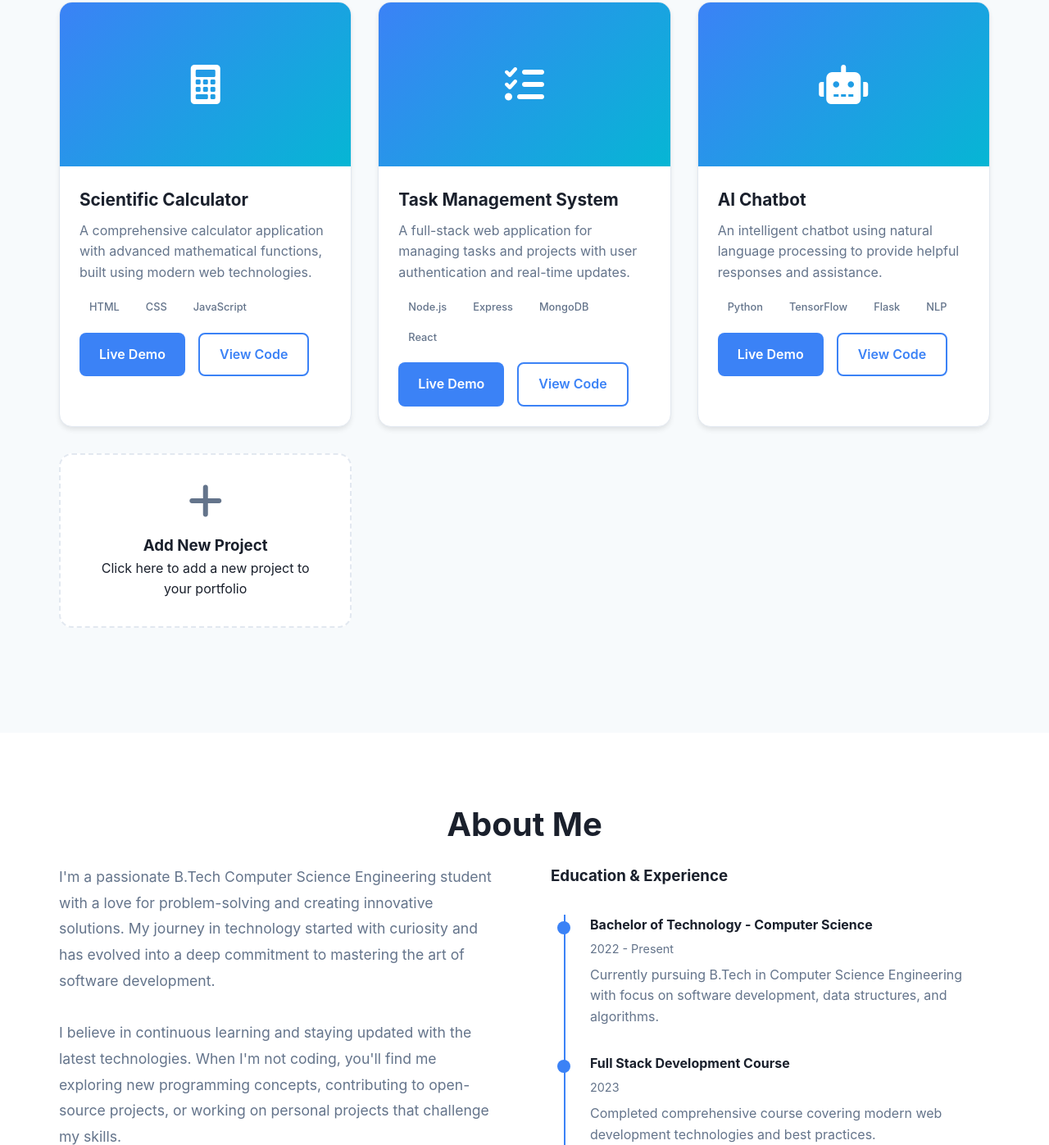
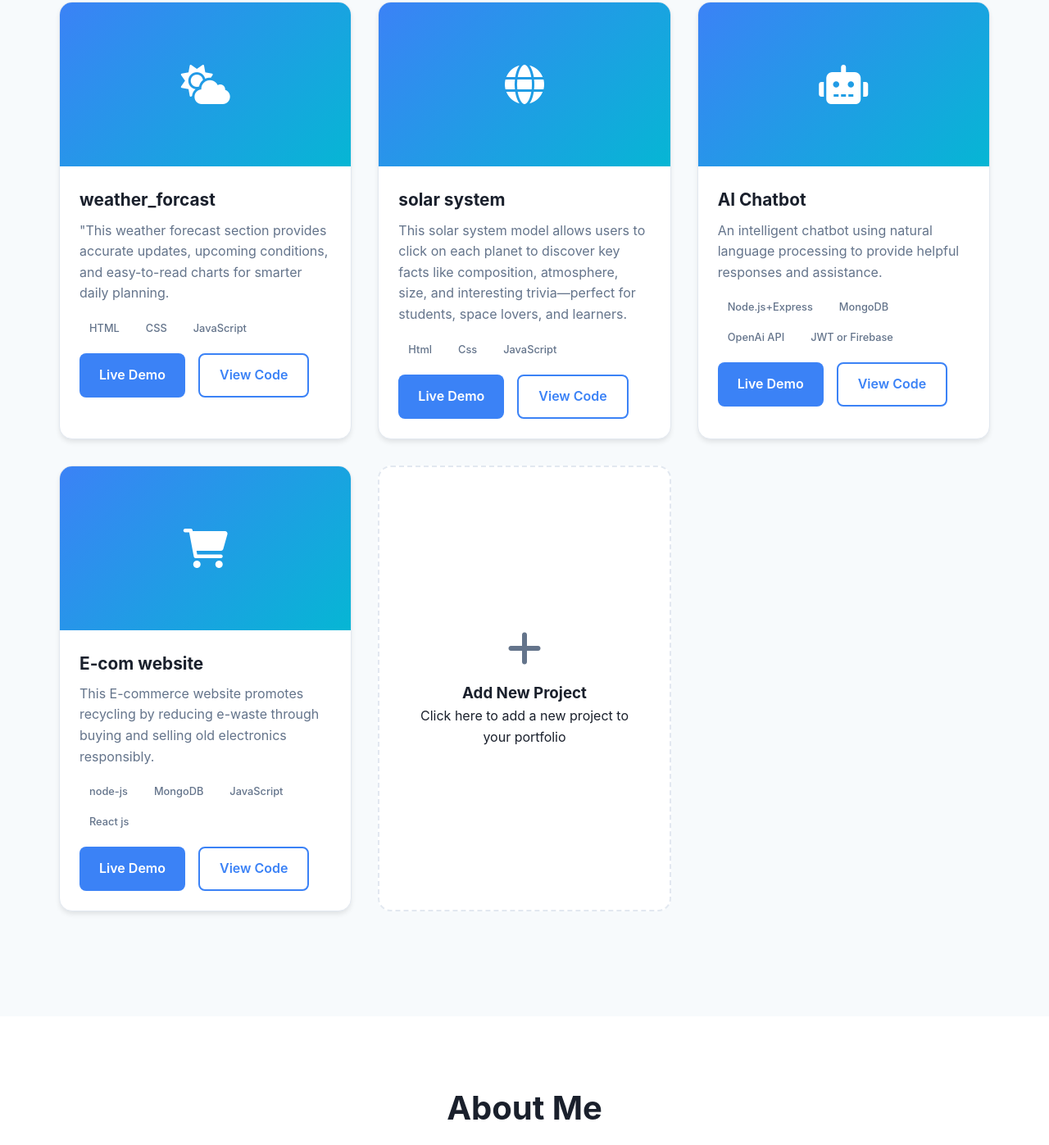
Before and after one commit to Sanesh764/Github_portfolio, a plain HTML site: page index.html in a window 1280 px wide. Shown: the part 1062-2459 px from the top of the page at 82% size. Drawn offline with Linux system fonts and the light colour scheme.

Commit message:
changes like all

```diff
--- a/index.html
+++ b/index.html
@@ -32,10 +32,10 @@
                 <p class="subtitle">B.Tech CSE Student | Future Developer</p>
                 <p class="intro">Passionate about creating innovative solutions through code. Currently pursuing Computer Science Engineering and building projects that make a difference.</p>
                 <div class="hero-buttons">
-                    <a href="https://github.com" class="btn btn-primary" target="_blank">
+                    <a href="https://github.com/Sanesh764" class="btn btn-primary" target="_blank">
                         <i class="fab fa-github"></i> GitHub
                     </a>
-                    <a href="https://linkedin.com" class="btn btn-secondary" target="_blank">
+                    <a href="https://www.linkedin.com/in/sanesh-kumar-1802b1293/" class="btn btn-secondary" target="_blank">
                         <i class="fab fa-linkedin"></i> LinkedIn
                     </a>
                     <a href="#" class="btn btn-secondary" download>
@@ -74,48 +74,47 @@
         <p class="section-subtitle fade-in">Here are some of the projects I've worked on. Each one represents a step in my learning journey.</p>
 
         <div class="projects-grid">
-                <!-- Sample Project 1 -->
+            <!-- Project 1: Weather Forecast -->
             <div class="project-card fade-in">
                 <div class="project-image">
-                        <i class="fas fa-calculator"></i>
+                    <i class="fas fa-cloud-sun"></i>
                 </div>
                 <div class="project-content">
-                        <h3 class="project-title">Scientific Calculator</h3>
-                        <p class="project-description">A comprehensive calculator application with advanced mathematical functions, built using modern web technologies.</p>
+                    <h3 class="project-title">weather_forcast</h3>
+                    <p class="project-description">"This weather forecast section provides accurate updates, upcoming conditions, and easy-to-read charts for smarter daily planning.</p>
                     <div class="tech-stack">
                         <span class="tech-tag">HTML</span>
                         <span class="tech-tag">CSS</span>
                         <span class="tech-tag">JavaScript</span>
                     </div>
                     <div class="project-links">
-                            <a href="#" class="btn btn-primary">Live Demo</a>
+                        <a href="https://sanesh764.github.io/weather_forcast/" class="btn btn-primary">Live Demo</a>
                         <a href="#" class="btn btn-secondary">View Code</a>
                     </div>
                 </div>
             </div>
 
-                <!-- Sample Project 2 -->
+            <!-- Project 2: Solar System -->
             <div class="project-card fade-in">
                 <div class="project-image">
-                        <i class="fas fa-tasks"></i>
+                    <i class="fas fa-globe"></i>
                 </div>
                 <div class="project-content">
-                        <h3 class="project-title">Task Management System</h3>
-                        <p class="project-description">A full-stack web application for managing tasks and projects with user authentication and real-time updates.</p>
+                    <h3 class="project-title">solar system</h3>
+                    <p class="project-description">This solar system model allows users to click on each planet to discover key facts like composition, atmosphere, size, and interesting trivia—perfect for students, space lovers, and learners.</p>
                     <div class="tech-stack">
-                            <span class="tech-tag">Node.js</span>
-                            <span class="tech-tag">Express</span>
-                            <span class="tech-tag">MongoDB</span>
-                            <span class="tech-tag">React</span>
+                        <span class="tech-tag">Html</span>
+                        <span class="tech-tag">Css</span>
+                        <span class="tech-tag">JavaScript</span>
                     </div>
                     <div class="project-links">
-                            <a href="#" class="btn btn-primary">Live Demo</a>
+                        <a href="https://sanesh764.github.io/3D-solar-system/" class="btn btn-primary">Live Demo</a>
                         <a href="#" class="btn btn-secondary">View Code</a>
                     </div>
                 </div>
             </div>
 
-                <!-- Sample Project 3 -->
+            <!-- Project 3: AI Chatbot -->
             <div class="project-card fade-in">
                 <div class="project-image">
                     <i class="fas fa-robot"></i>
@@ -124,13 +123,34 @@
                     <h3 class="project-title">AI Chatbot</h3>
                     <p class="project-description">An intelligent chatbot using natural language processing to provide helpful responses and assistance.</p>
                     <div class="tech-stack">
-                            <span class="tech-tag">Python</span>
-                            <span class="tech-tag">TensorFlow</span>
-                            <span class="tech-tag">Flask</span>
-                            <span class="tech-tag">NLP</span>
+                        <span class="tech-tag">Node.js+Express</span>
+                        <span class="tech-tag">MongoDB</span>
+                        <span class="tech-tag">OpenAi API</span>
+                        <span class="tech-tag">JWT or Firebase</span>
                     </div>
                     <div class="project-links">
-                            <a href="#" class="btn btn-primary">Live Demo</a>
+                        <a href="https://sanesh764.github.io/AiChatboat/" class="btn btn-primary">Live Demo</a>
+                        <a href="#" class="btn btn-secondary">View Code</a>
+                    </div>
+                </div>
+            </div>
+
+            <!-- Project 4: E-commerce -->
+            <div class="project-card fade-in">
+                <div class="project-image">
+                    <i class="fas fa-shopping-cart"></i>
+                </div>
+                <div class="project-content">
+                    <h3 class="project-title">E-com website</h3>
+                    <p class="project-description">This E-commerce website promotes recycling by reducing e-waste through buying and selling old electronics responsibly.</p>
+                    <div class="tech-stack">
+                        <span class="tech-tag">node-js</span>
+                        <span class="tech-tag">MongoDB</span>
+                        <span class="tech-tag">JavaScript</span>
+                        <span class="tech-tag">React js</span>
+                    </div>
+                    <div class="project-links">
+                        <a href="https://sanesh764.github.io/E-com/" class="btn btn-primary">Live Demo</a>
                         <a href="#" class="btn btn-secondary">View Code</a>
                     </div>
                 </div>
@@ -145,6 +165,7 @@
         </div>
     </div>
 </section>
+
 
     <!-- About Section -->
     <section id="about" class="section about">
@@ -161,6 +182,28 @@
 
                     <h3 style="margin-bottom: 1rem; color: var(--text-primary);">Skills & Technologies</h3>
                     <div class="skills-grid">
+                        <!-- C++ -->
+                        <div class="skill-item">
+                            <i class="fas fa-code"></i>
+                            <div>C++</div>
+                        </div>
+                        <!-- DSA -->
+                        <div class="skill-item">
+                            <i class="fas fa-project-diagram"></i>
+                            <div>DSA</div>
+                        </div>
+                        <!-- C -->
+                        <div class="skill-item">
+                            <i class="fas fa-terminal"></i>
+                            <div>C</div>
+                        </div>
+                        <!-- Java -->
+                        <div class="skill-item">
+                            <i class="fas fa-coffee"></i>
+                            <div>Java</div>
+                        </div>
+
+                        <!-- Existing Skills -->
                         <div class="skill-item">
                             <i class="fab fa-html5"></i>
                             <div>HTML5</div>
@@ -194,6 +237,7 @@
                             <div>Python</div>
                         </div>
                     </div>
+
                 </div>
 
                 <div class="fade-in">
@@ -201,17 +245,17 @@
                     <div class="timeline">
                         <div class="timeline-item">
                             <div class="timeline-title">Bachelor of Technology - Computer Science</div>
-                            <div class="timeline-subtitle">2022 - Present</div>
+                            <div class="timeline-subtitle">2023 - Present</div>
                             <p style="color: var(--text-secondary); margin-top: 0.5rem;">Currently pursuing B.Tech in Computer Science Engineering with focus on software development, data structures, and algorithms.</p>
                         </div>
                         <div class="timeline-item">
                             <div class="timeline-title">Full Stack Development Course</div>
-                            <div class="timeline-subtitle">2023</div>
+                            <div class="timeline-subtitle">2024</div>
                             <p style="color: var(--text-secondary); margin-top: 0.5rem;">Completed comprehensive course covering modern web development technologies and best practices.</p>
                         </div>
                         <div class="timeline-item">
                             <div class="timeline-title">Open Source Contributions</div>
-                            <div class="timeline-subtitle">2023 - Present</div>
+                            <div class="timeline-subtitle">2024 - Present</div>
                             <p style="color: var(--text-secondary); margin-top: 0.5rem;">Active contributor to various open-source projects, helping build better software for the community.</p>
                         </div>
                     </div>
```
Also changed, not shown: 1 other file. Lines whose indentation alone changed are shown as unchanged.
